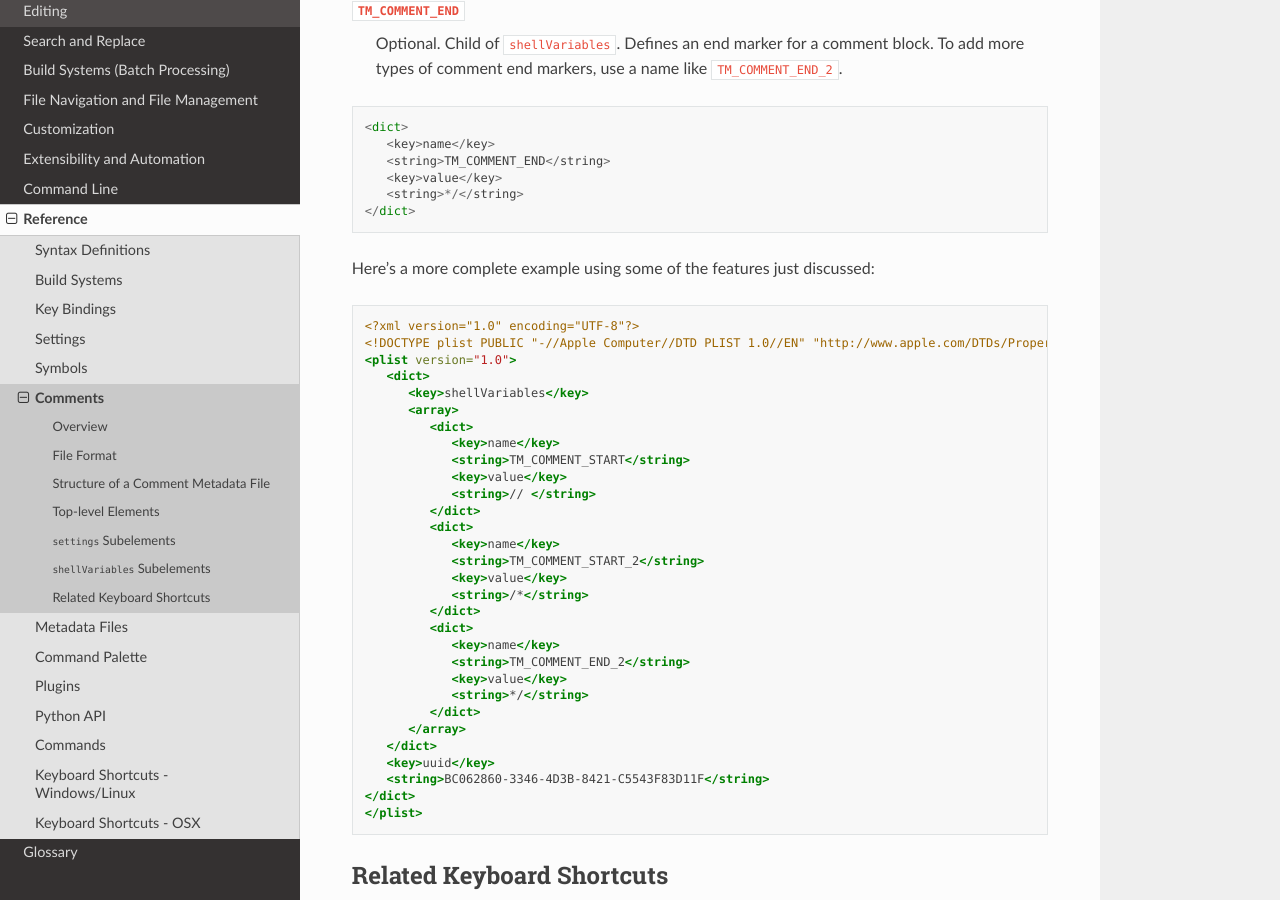
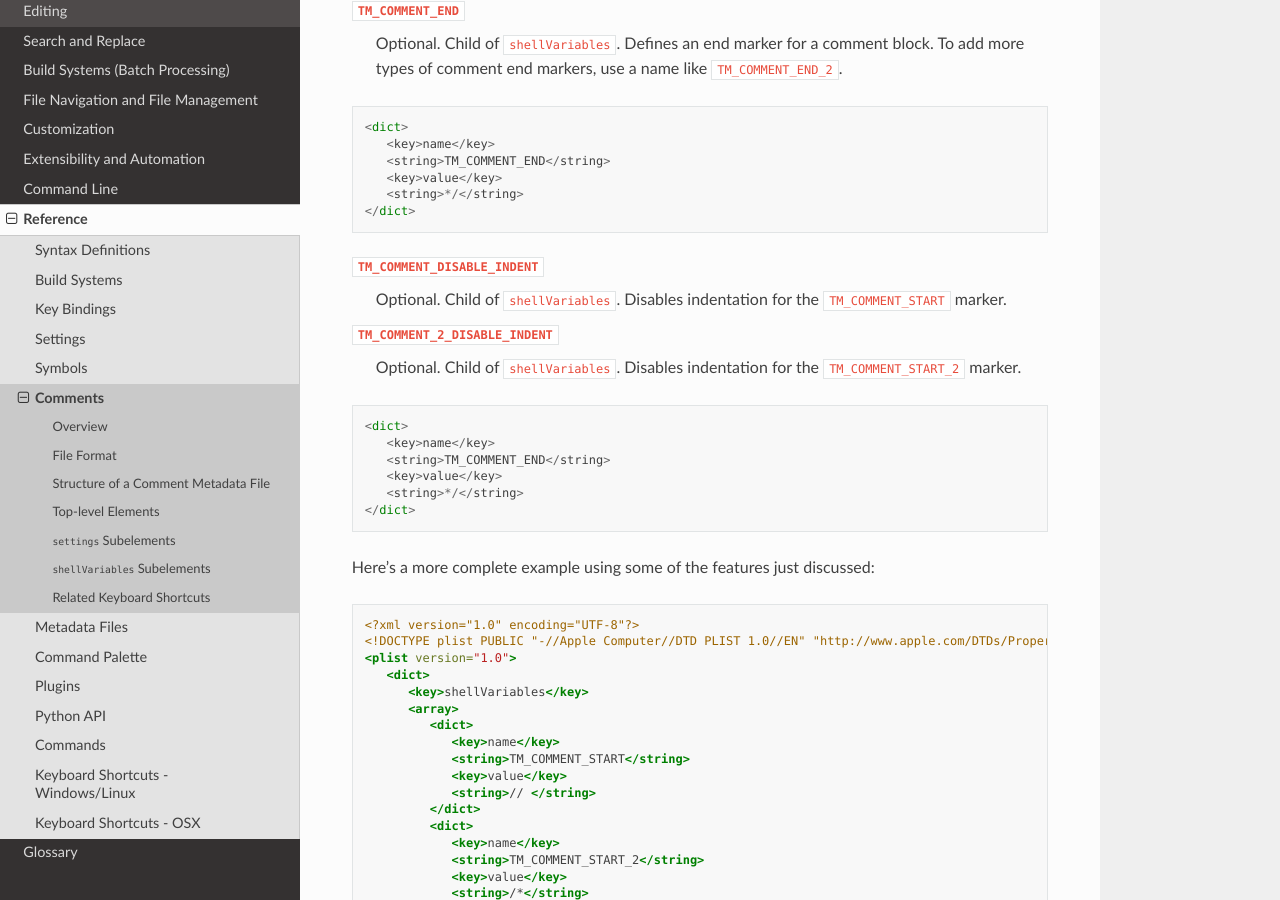
Before and after one commit to guillermooo/sublime-undocs, a Sphinx documentation site: the page built from source/reference/comments.rst, in a window 1280 px wide and 900 px high, scrolled down 2483 px. Built offline with Sphinx 7.4.7 and the Read the Docs theme 2.0.0, drawn with Linux system fonts in a browser that asks for light colours.

Commit message:
edit metadata topic

```diff
--- a/source/reference/comments.rst
+++ b/source/reference/comments.rst
@@ -158,6 +158,25 @@ in those related to comments.
       <string>*/</string>
    </dict>
 
+``TM_COMMENT_DISABLE_INDENT``
+   Optional. Child of ``shellVariables``.
+   Disables indentation for the ``TM_COMMENT_START``
+   marker.
+
+``TM_COMMENT_2_DISABLE_INDENT``
+   Optional. Child of ``shellVariables``.
+   Disables indentation for the ``TM_COMMENT_START_2``
+   marker.
+
+::
+
+   <dict>
+      <key>name</key>
+      <string>TM_COMMENT_END</string>
+      <key>value</key>
+      <string>*/</string>
+   </dict>
+
 
 Here's a more complete example
 using some of the features just discussed:
```
